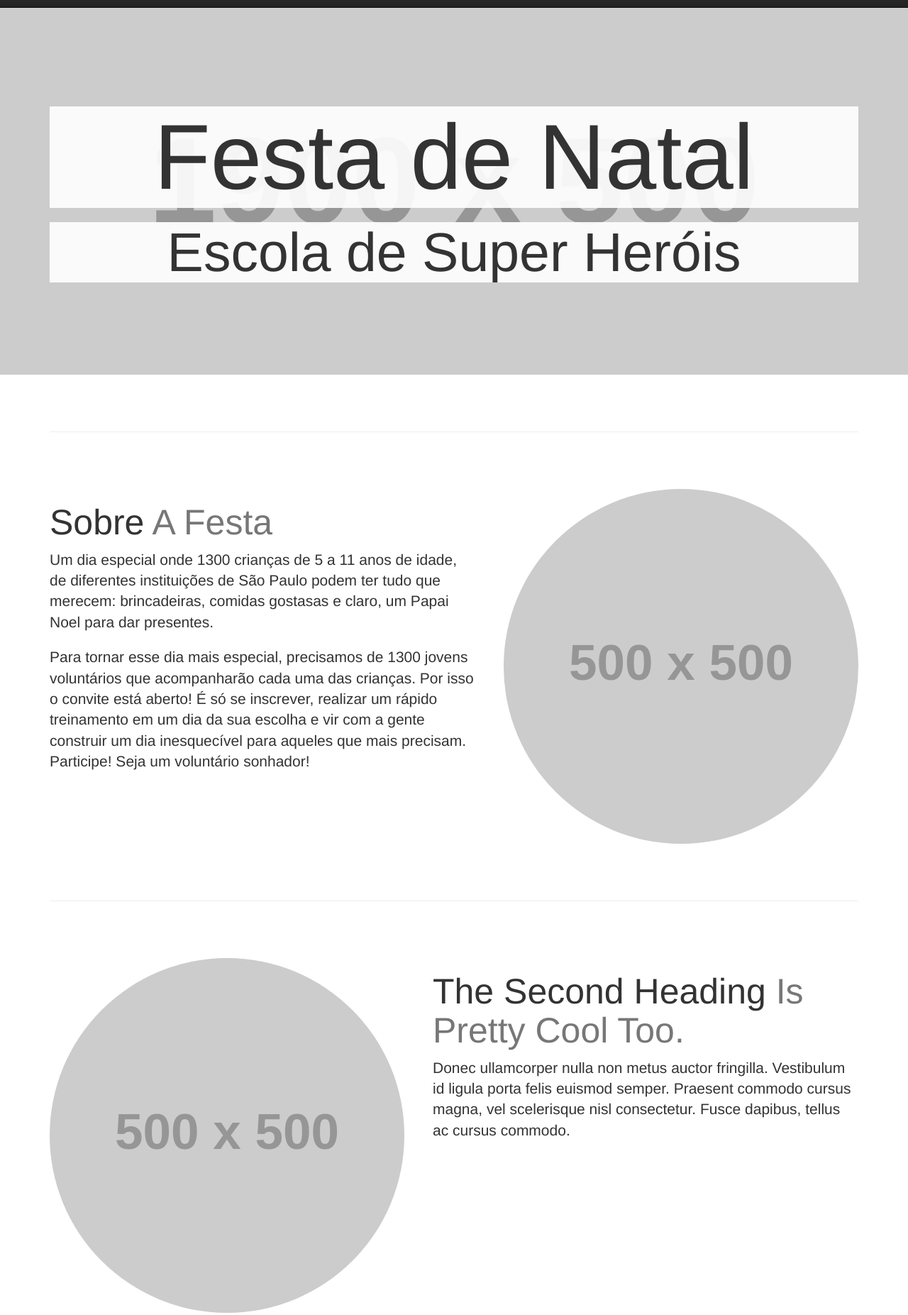
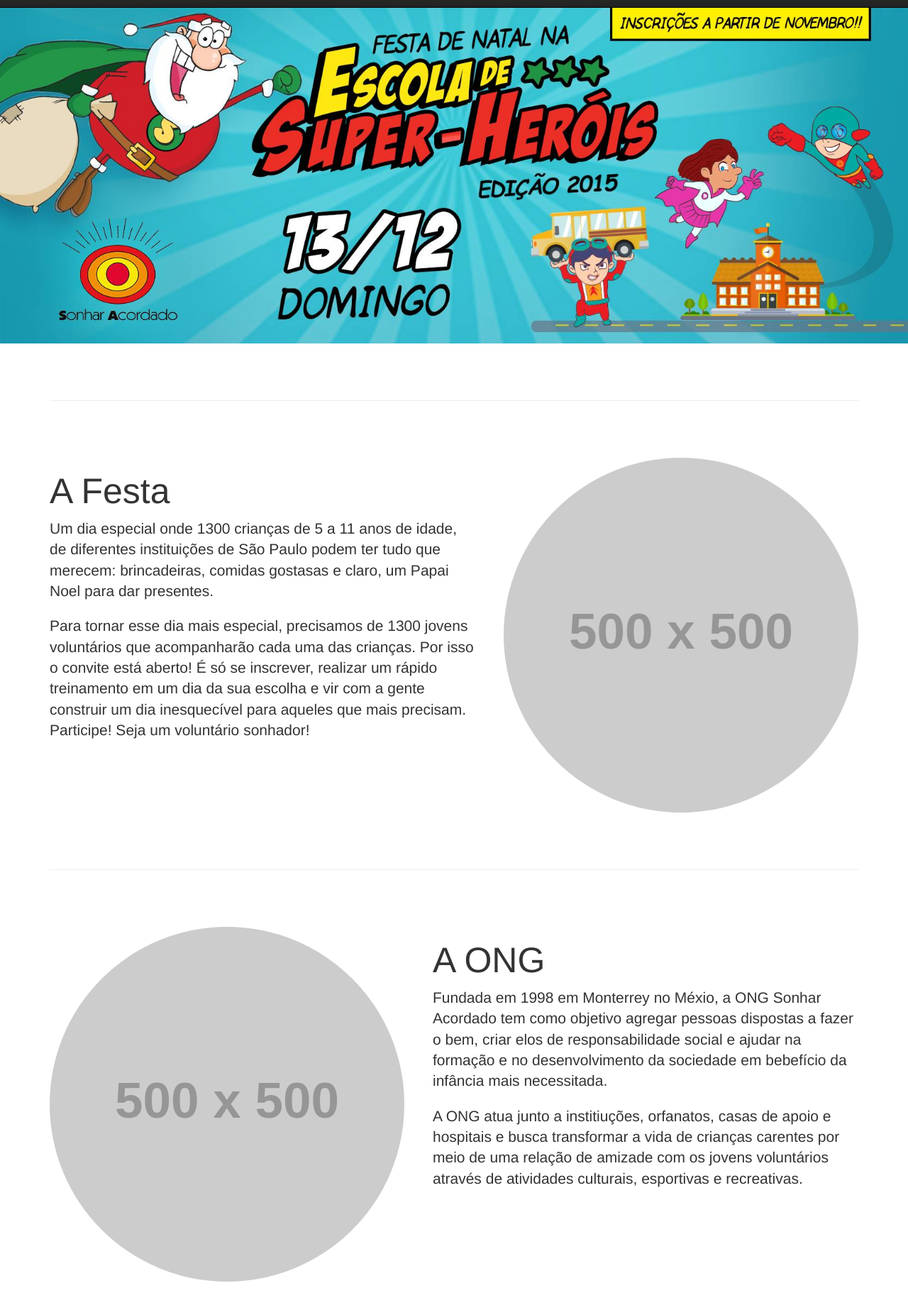
Before and after one commit to sonhar-acordado-sp/festa-de-natal-2015, a plain HTML site: page index.html in a window 1280 px wide. Shown: the part 40-1893 px from the top of the page at 71% size. Drawn offline with nearby package versions, Linux system fonts and the light colour scheme; placeholder pictures from the web are drawn by us.

Commit message:
text and images

```diff
--- a/css/one-page-wonder.css
+++ b/css/one-page-wonder.css
@@ -12,15 +12,16 @@ body {
     display: block;
     width: 100%;
     text-align: center;
-    background: url('http://placehold.it/1900x500') no-repeat center center scroll;
-    -webkit-background-size: cover;
-    -moz-background-size: cover;
-    background-size: cover;
-    -o-background-size: cover;
+   //background: url('../img/banner.jpg') no-repeat left center;
+    background-color: #1899AF;
 }
 
 .headline {
-    padding: 120px 0;
+    padding: 0 !important;
+}
+
+.headline .img-reponsive {
+    max-width: 100%;
 }
 
 .headline h1 {
--- a/index.html
+++ b/index.html
@@ -61,8 +61,9 @@
 
     <!-- Full Width Image Header -->
     <header class="header-image">
-        <div class="headline">
-            <div class="container">
+        <div class="headline text-left">
+            <img src="img/banner.jpg" title="Festa" alt="Festa" class="img-reponsive">
+            <div class="container sr-only">
                 <h1>Festa de Natal</h1>
                 <h2>Escola de Super Heróis</h2>
             </div>
@@ -77,9 +78,7 @@
         <!-- First Featurette -->
         <div class="featurette" id="about">
             <img class="featurette-image img-circle img-responsive pull-right" src="http://placehold.it/500x500">
-            <h2 class="featurette-heading">Sobre
-                <span class="text-muted">A Festa</span>
-            </h2>
+            <h2 class="featurette-heading">A Festa</h2>
             <p class="lead">Um dia especial onde 1300 crianças de 5 a 11 anos de idade,
             de diferentes instituições de São Paulo podem ter tudo que merecem: brincadeiras,
             comidas gostasas e claro, um Papai Noel para dar presentes.</p>
@@ -96,10 +95,16 @@
         <!-- Second Featurette -->
         <div class="featurette" id="services">
             <img class="featurette-image img-circle img-responsive pull-left" src="http://placehold.it/500x500">
-            <h2 class="featurette-heading">The Second Heading
-                <span class="text-muted">Is Pretty Cool Too.</span>
-            </h2>
-            <p class="lead">Donec ullamcorper nulla non metus auctor fringilla. Vestibulum id ligula porta felis euismod semper. Praesent commodo cursus magna, vel scelerisque nisl consectetur. Fusce dapibus, tellus ac cursus commodo.</p>
+            <h2 class="featurette-heading">A ONG</h2>
+            <p class="lead">Fundada em 1998 em Monterrey no Méxio, a ONG Sonhar Acordado
+            tem como objetivo agregar pessoas dispostas a fazer o bem, criar elos de
+            responsabilidade social e ajudar na formação e no desenvolvimento da sociedade
+            em bebefício da infância mais necessitada.</p>
+
+            <p class="lead">A ONG atua junto a institiuções, orfanatos, casas de apoio e
+            hospitais e busca transformar a vida de crianças carentes por meio de uma
+            relação de amizade com os jovens voluntários através de atividades culturais,
+            esportivas e recreativas.</p>
         </div>
 
         <hr class="featurette-divider">
@@ -107,10 +112,14 @@
         <!-- Third Featurette -->
         <div class="featurette" id="contact">
             <img class="featurette-image img-circle img-responsive pull-right" src="http://placehold.it/500x500">
-            <h2 class="featurette-heading">The Third Heading
-                <span class="text-muted">Will Seal the Deal.</span>
-            </h2>
-            <p class="lead">Donec ullamcorper nulla non metus auctor fringilla. Vestibulum id ligula porta felis euismod semper. Praesent commodo cursus magna, vel scelerisque nisl consectetur. Fusce dapibus, tellus ac cursus commodo.</p>
+            <h2 class="featurette-heading">Inscrições</h2>
+            <p class="lead">As inscrições para a festa estão abertas para voluntários de
+            15 a 35 anos, mas envolvem algumas etapas. É preciso comparecer a um treinamento
+            onde serão explicadas regras para garantir a segurança das crianças e dicas para
+            aproveitar ao máximo o dia da festa. Também é necessária uma contrubuição para
+            custear uma pequena parte da festa.</p>
+
+            <p class="lead text-center"><a href="#" class="btn btn-lg btn-success">Inscreva-se</a></p>
         </div>
 
         <hr class="featurette-divider">
```
Also changed, not shown: img/banner.jpg (added).
